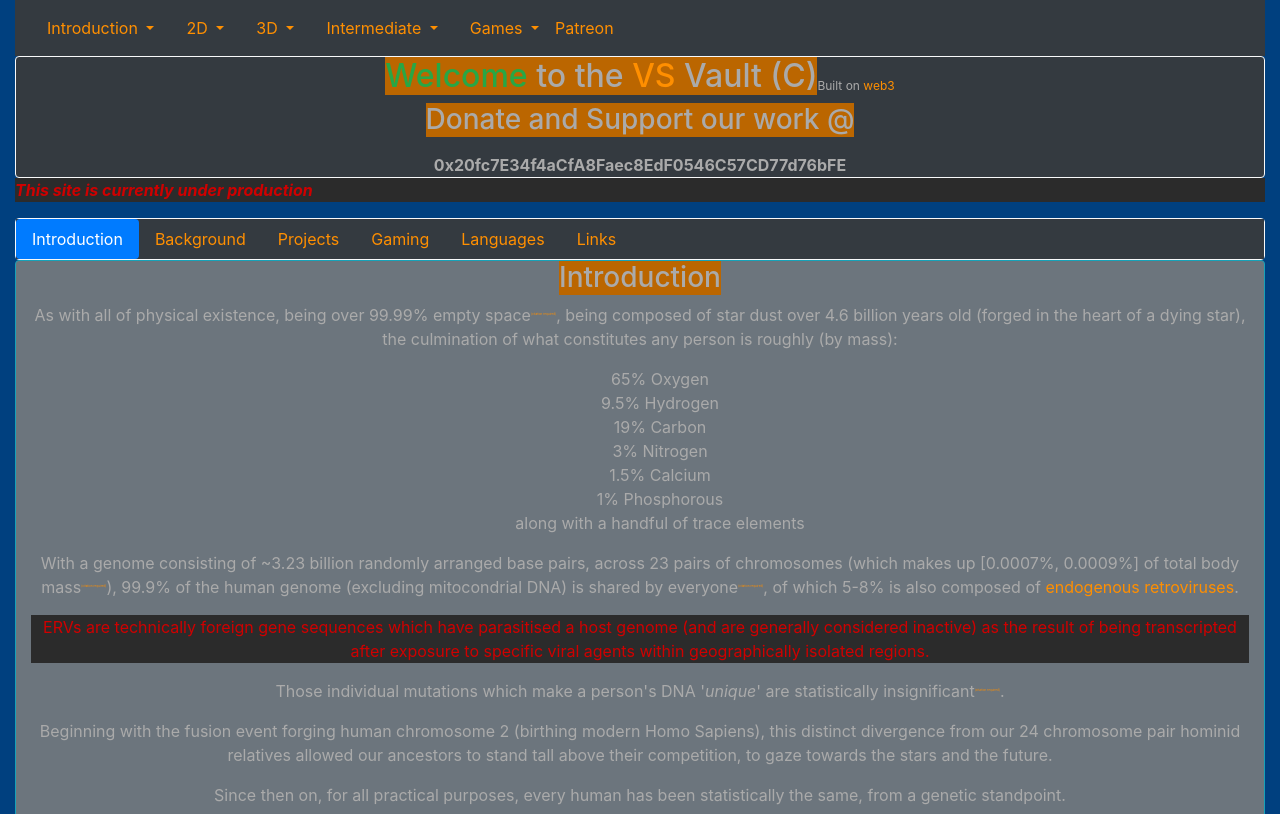
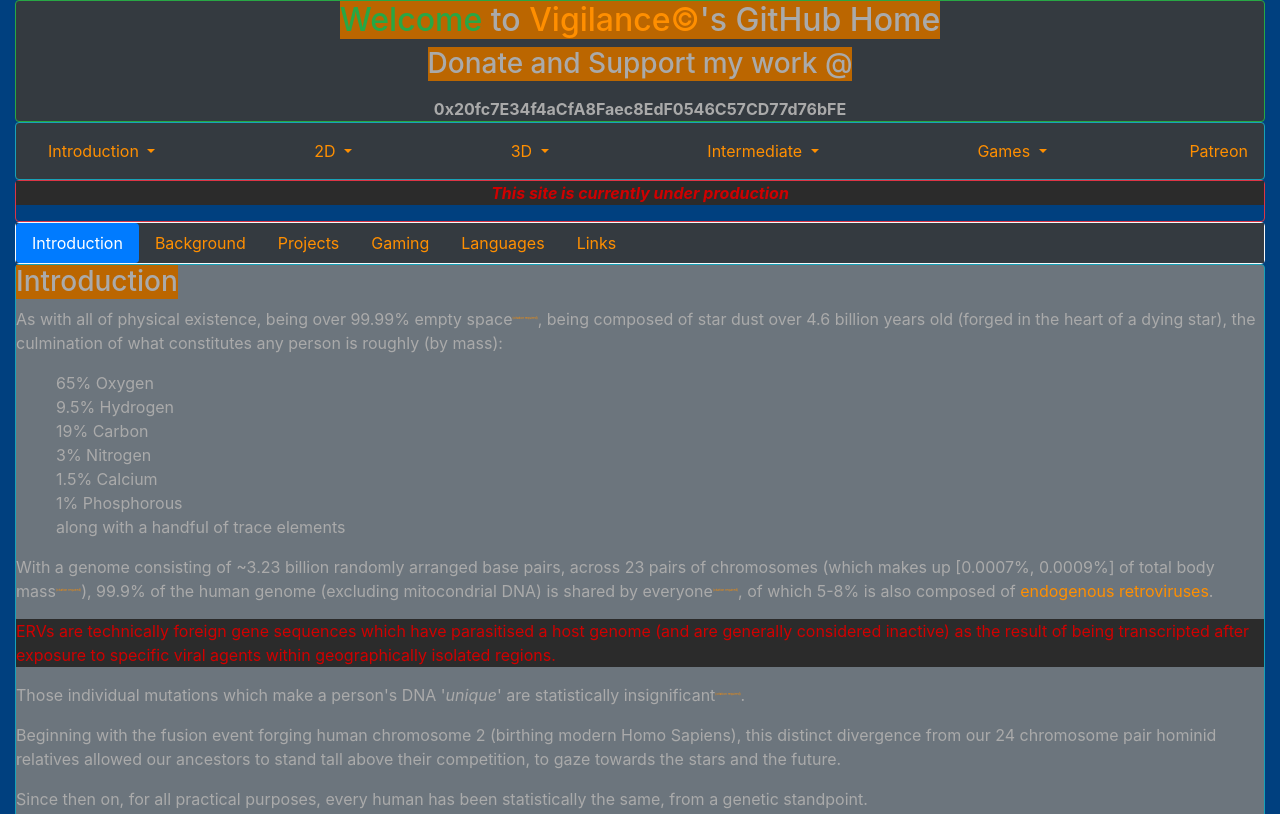
Before and after one commit to vigilance91/vigilance91.github.io, a plain HTML site: page index.html in a window 1280 px wide. Shown: the top 814 px of the page. Drawn offline with Linux system fonts and the light colour scheme.

Commit message:
fixed layout and removed text-center

```diff
--- a/index.html
+++ b/index.html
@@ -2,6 +2,10 @@
 <html>
 <head>
     <meta http-equiv="Content-Type" content="text/html; charset=UTF-8">
+    <meta http-equiv='Cache-Control' content='no-cache, no-store, must-revalidate'>
+    <meta http-equiv='Pragma' content='no-cache'>
+    <meta http-equiv='Expires' content='0'>
+
 	<title>Vigilance-Github Home Page</title>
     <!--CSS-->
     <link rel='stylesheet' type='text/css' href='bundle.css'>
@@ -11,7 +15,7 @@
     <!--script type='application/javascript' src='main.js'></script-->
 </head>
 
-<body>
+<body class='container-fluid'>
     <!--HTML stubs for copy/replace, because github only allows static html pages,
     which means no fancy PHP or other scripts, aside from static javascript and css-->
     <!--default citation superscript, replace N with the current number of citations + 1
@@ -69,9 +73,16 @@ data and duration of your visit, primarily for the purposes of black listing web
     </p>
     <p>The few site op and can be cleared at any time.</p>
     -->
+    <div class='header flex-row text-center bg-dark border border-success rounded'>
+        <h2><span class='text-success'>Welcome</span> to <a href="">Vigilance&copy;</a>&apos;s GitHub Home</h2>
+        <br>
+        <label><h3>Donate and Support my work @</h3></label>
+        <br>
+        <strong>0x20fc7E34f4aCfA8Faec8EdF0546C57CD77d76bFE</strong>
+    </div>
     <!--site navigation-->
     <nav id='banner'
-    class='d-flex justify-content-start navbar navbar-dark bg-dark'
+        class='d-flex text-center navbar navbar-dark bg-dark border border-info rounded'
         role='navigation'>
         <!--a href='' id='home' class='navbar-brand'>
             <canvas id='px-logo' class='webGL' width='64' height='64' title='home'>
@@ -270,17 +281,8 @@ data and duration of your visit, primarily for the purposes of black listing web
         </form-->
     </nav>
     <!--main body-->
-<body class='container-fluid'>
-    <div class='header flex-row text-center bg-dark border border-light rounded'>
-        <h2><span class='text-success'>Welcome</span> to the <a href="">VS</a> Vault (C)</h2><sub>Built on <a href="">web3</a></sub>
-        <br>
-        <label><h3>Donate and Support our work @</h3></label>
-        <br>
-        <strong>0x20fc7E34f4aCfA8Faec8EdF0546C57CD77d76bFE</strong>
-    </div>
-
-    <div class='flex-row'>
-        <div class='flex-column'>
+    <div class='flex-row border border-danger rounded'>
+        <div class='flex-column text-center'>
             <p class='note'>
                 <b><i>This site is currently under production</i></b>
             </p>
@@ -289,7 +291,7 @@ data and duration of your visit, primarily for the purposes of black listing web
 
     <div class='flex-row border border-light rounded'>
         <!--right bar-->
-        <div class="flex-column bg-secondary">
+        <div class="flex-column bg-secondary text-center">
 
             <ul class="nav nav-pills bg-dark" role="tablist">
                 <li class="nav">
@@ -360,8 +362,7 @@ data and duration of your visit, primarily for the purposes of black listing web
     </div>
     <!-- Tab panes -->
     <div class='flex-row'>
-        <div class="col text-center bg-secondary border border-info rounded">
-            <div class="tab-content">
+        <div class="tab-content flex-col bg-secondary border border-info rounded">
             <div role="tabpanel" class="tab-pane active" id="intro">
                 <h3>Introduction</h3>
                 <!--div>
@@ -969,7 +970,6 @@ data and duration of your visit, primarily for the purposes of black listing web
                     <p>To help ensure these majestic creatures continue to thrive alongside humanity,
                     at the first available opportunity, I desire a license to care for and raise these majestic birds.
                     </p>
-                    </div>
                 </div-->
 
                 <div role="tabpanel" class="tab-pane" id="langs">
@@ -1592,7 +1592,7 @@ data and duration of your visit, primarily for the purposes of black listing web
 
 <footer id='legal-head' class='page-footer bg-dark border border-light rounded container-fluid'>
     <div class='footer-copyright text-center flex-row'>
-        &copy; 2018 - 2020 <a href="https://vigilance91.github.io/">Tyler R. Drury</a>,
+        &copy; 2018 - 2021 <a href="https://vigilance91.github.io/">Tyler R. Drury</a>,
     </div>
 
     <div class='text-center flex-row'>
```
Lines whose indentation alone changed are shown as unchanged.
